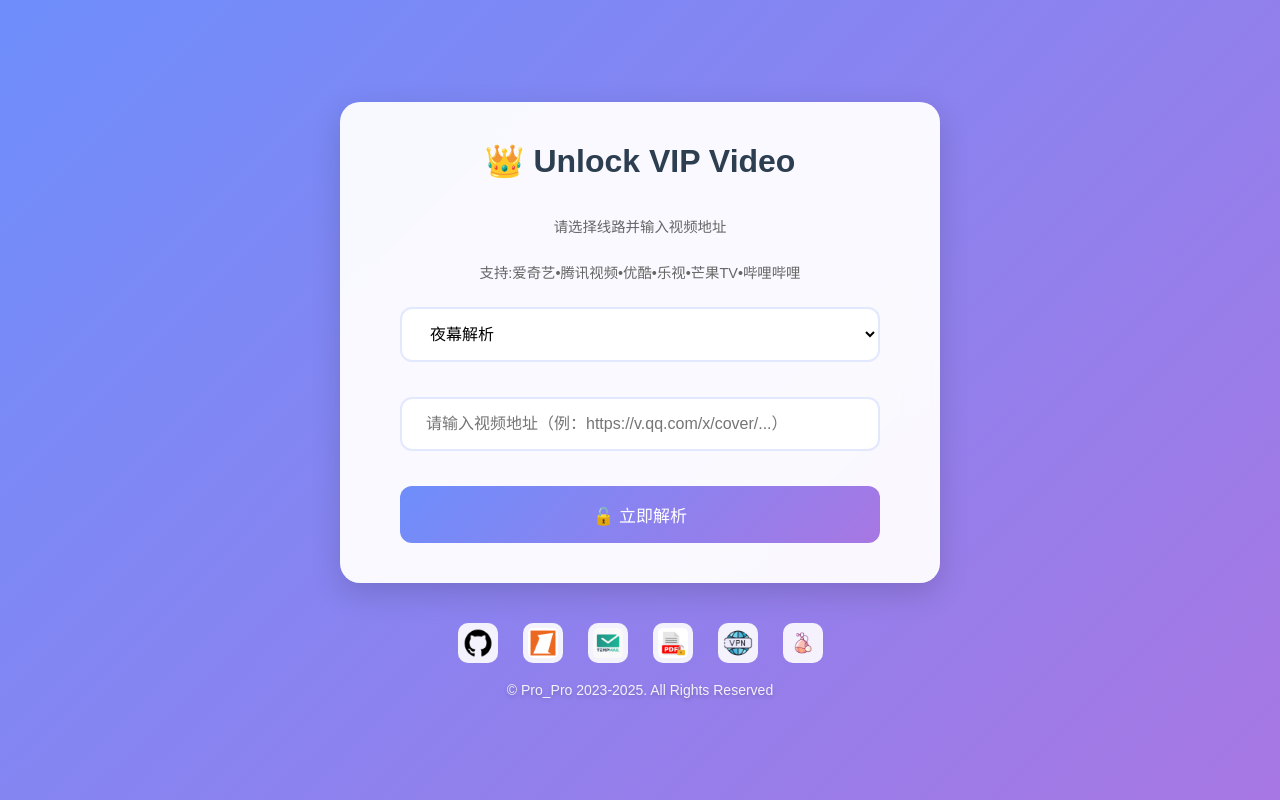
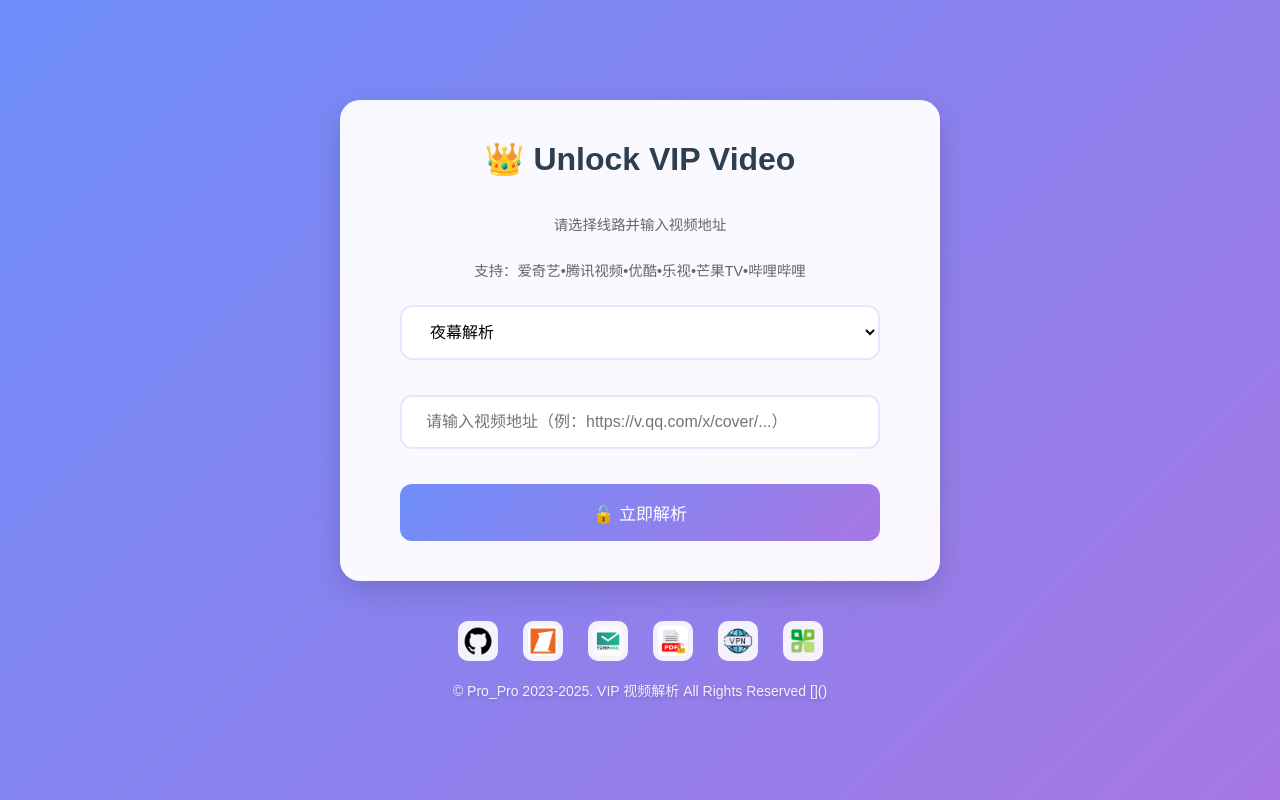
Before and after one commit to huijingfei/vip-video, a plain HTML site: page index.html in a window 1280 px wide. Drawn offline with Linux system fonts and the light colour scheme.

Commit message:
Update index.html

```diff
--- a/index.html
+++ b/index.html
@@ -11,7 +11,7 @@
     <div class="container">
         <h2>👑 Unlock VIP Video</h2>
         <p class="subtitle">请选择线路并输入视频地址</p>
-        <p class="subtitle">支持:爱奇艺•腾讯视频•优酷•乐视•芒果TV•哔哩哔哩</p>
+        <p class="subtitle">支持：爱奇艺•腾讯视频•优酷•乐视•芒果TV•哔哩哔哩</p>
 
         <select id="routeSelect" class="input-group">
             <option value="1">夜幕解析</option>
@@ -50,11 +50,11 @@
             <a href="https://ccola.xn--vuqr2hh88bion.xn--io0a7i/#/register?code=EIYihGZw" target="_blank" class="footer-icon">
                 <img src="https://raw.githubusercontent.com/huijingfei/vip-video/refs/heads/main/icon/vpn.png" alt="Cola VPN" class="icon-img">
             </a>
-            <a href="https://tigress.cc/" target="_blank" class="footer-icon">
-                <img src="https://raw.githubusercontent.com/huijingfei/vip-video/refs/heads/main/icon/bottle.png" alt="霏💄" class="icon-img">
+            <a href="https://cli.im/url" target="_blank" class="footer-icon">
+                <img src="https://raw.githubusercontent.com/huijingfei/vip-video/refs/heads/main/icon/cli-qr.png" alt="草料二维码" class="icon-img">
             </a>
         </div>
-        <p class="copyright">© Pro_Pro 2023-2025. All Rights Reserved</p>
+        <p class="copyright">© Pro_Pro 2023-2025. VIP 视频解析 All Rights Reserved []()</p>
     </footer>
 
     <script src="script.js"></script>
```
